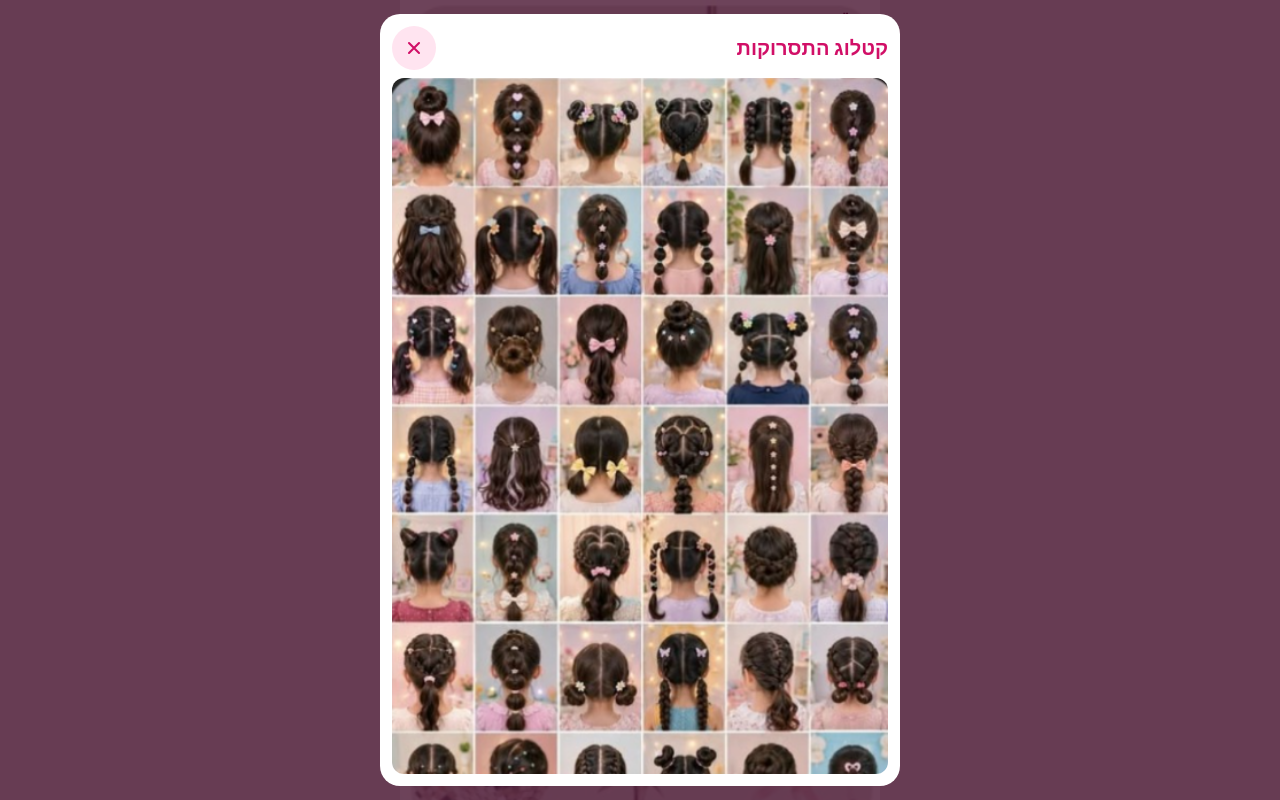
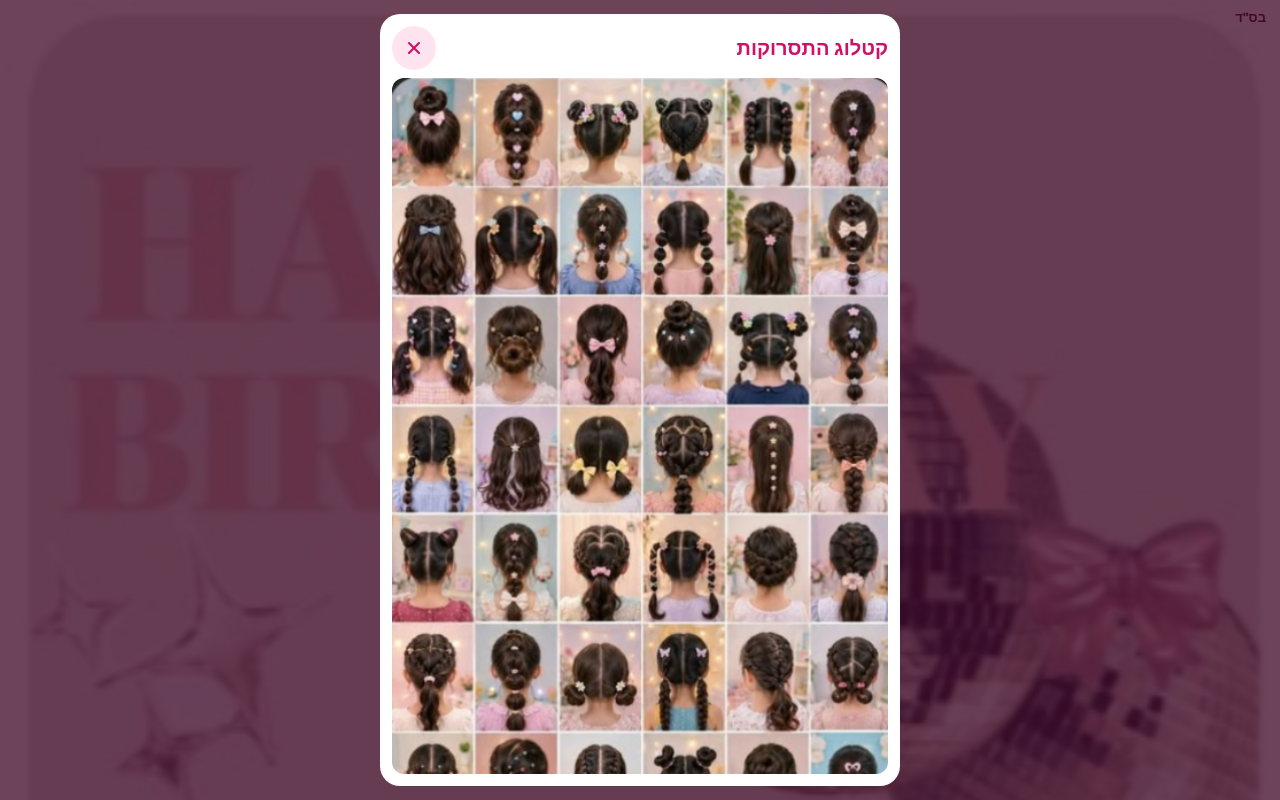
Before and after one commit to elsaE-hub/hair-birthday, a plain HTML site: page index.html in a window 1280 px wide. Both pictures are taken after a click on the button "לצפייה בקטלוג התסרוקות". Drawn offline with Linux system fonts and the light colour scheme.

Commit message:
Landing page: birthday hair styling
Co-Authored-By: Claude Opus 5.5 <noreply@anthropic.com>
Claude-Session: https://claude.ai/code/session_01W5qDBKm9cFN3VNiFkDKYhL

```diff
--- a/index.html
+++ b/index.html
@@ -2,7 +2,10 @@
 <html lang="he" dir="rtl">
 <head>
 <meta charset="utf-8">
-<meta name="viewport" content="width=device-width, initial-scale=1">
+<meta name="viewport" content="width=device-width, initial-scale=1, viewport-fit=cover">
+<meta name="theme-color" content="#E8E4E2">
+<meta name="mobile-web-app-capable" content="yes">
+<meta name="apple-mobile-web-app-capable" content="yes">
 <title>הפקות שיער לימי הולדת</title>
 <meta name="description" content="צמות צבעוניות, תסרוקות וקישוטי שיער לימי הולדת – בהתאמה לקונספט שבחרתם. כל משתתפת יוצאת עם שקית מתנה!">
 <meta property="og:title" content="יום הולדת עם שיער של כוכבת! 🎀">
@@ -14,10 +17,9 @@
 *{box-sizing:border-box}
 html,body{margin:0;background:#E8E4E2}
 body{font-family:Rubik,sans-serif;color:#5B1035}
-.page{position:relative;max-width:480px;min-height:100vh;margin:0 auto;padding:44vw 14px 24px;background:#E8E4E2 url(/bg.png) center top/100% auto no-repeat}
-@media(min-width:480px){.page{padding-top:210px}}
+.page{position:relative;min-height:100vh;min-height:100dvh;padding:clamp(130px,21vh,220px) 16px clamp(28px,6vh,70px);display:flex;flex-direction:column;align-items:center;background:#E8E4E2 url(/bg.png) center top/cover no-repeat}
 .bsd{position:absolute;top:10px;right:14px;font-size:13px;font-weight:700}
-.card{background:rgba(255,255,255,.84);backdrop-filter:blur(4px);-webkit-backdrop-filter:blur(4px);border:2px solid #fff;border-radius:26px;box-shadow:0 12px 30px rgba(138,10,75,.15);padding:22px 18px;display:flex;flex-direction:column;gap:18px}
+.card{width:100%;max-width:440px;background:rgba(255,255,255,.84);backdrop-filter:blur(4px);-webkit-backdrop-filter:blur(4px);border:2px solid #fff;border-radius:26px;box-shadow:0 12px 30px rgba(138,10,75,.15);padding:22px 18px;display:flex;flex-direction:column;gap:18px}
 .pill{align-self:flex-start;background:#D10F67;color:#fff;font-weight:700;font-size:14px;padding:6px 14px;border-radius:999px}
 .balloon{margin:0;font-family:Fredoka,sans-serif;font-weight:700;font-size:40px;line-height:1.1;background:linear-gradient(180deg,#FFD0E6 0%,#FF5FAE 38%,#E0157A 70%,#9E0F57 100%);-webkit-background-clip:text;background-clip:text;color:transparent;-webkit-text-stroke:1px #fff;filter:drop-shadow(0 2px 0 rgba(138,10,75,.35)) drop-shadow(0 6px 10px rgba(209,15,103,.3))}
 .sub{margin:0;font-size:17px;line-height:1.45}
@@ -30,7 +32,7 @@ body{font-family:Rubik,sans-serif;color:#5B1035}
 .cta:hover{background:#B00C56}
 .modal{position:fixed;inset:0;background:rgba(60,5,35,.75);display:none;align-items:center;justify-content:center;padding:14px;z-index:10}
 .modal.open{display:flex}
-.box{background:#fff;border-radius:20px;padding:12px;width:100%;max-width:520px;max-height:100%;display:flex;flex-direction:column;gap:8px}
+.box{background:#fff;border-radius:20px;padding:12px;width:100%;max-width:520px;max-height:100%;overflow:hidden;display:flex;flex-direction:column;gap:8px}
 .box header{display:flex;align-items:center;justify-content:space-between}
 .box h2{margin:0;font-family:Fredoka,sans-serif;font-size:20px;color:#D10F67}
 .close{width:44px;height:44px;border-radius:50%;border:none;background:#FFE4F0;cursor:pointer;display:flex;align-items:center;justify-content:center}
```
